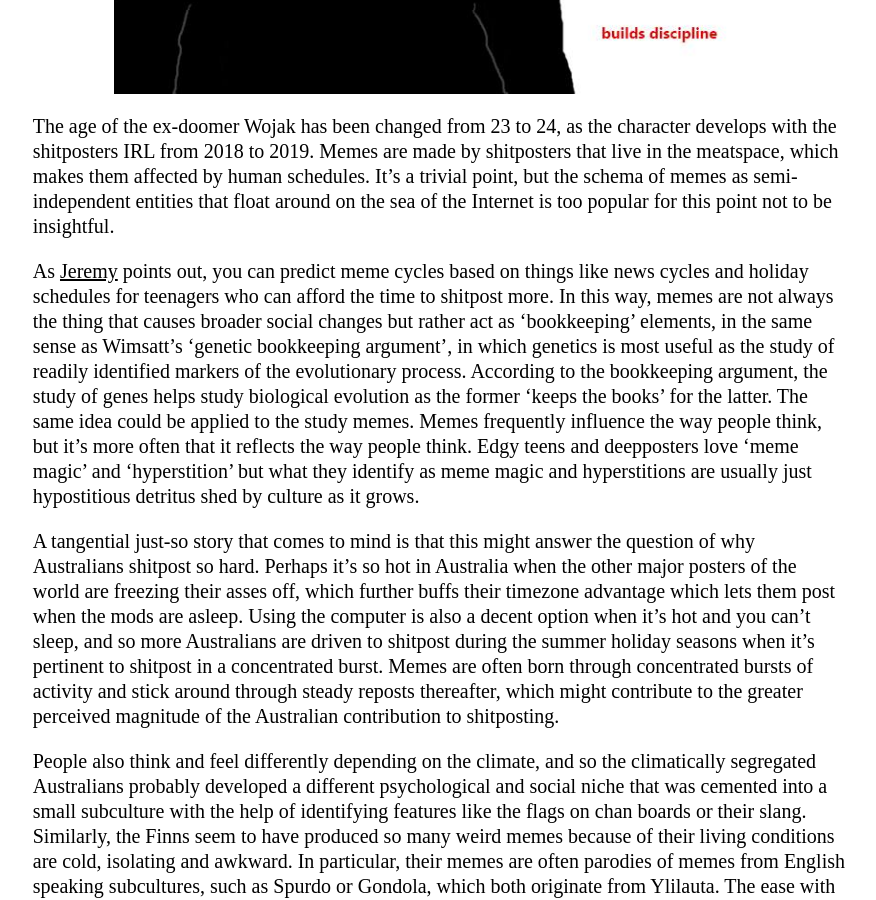
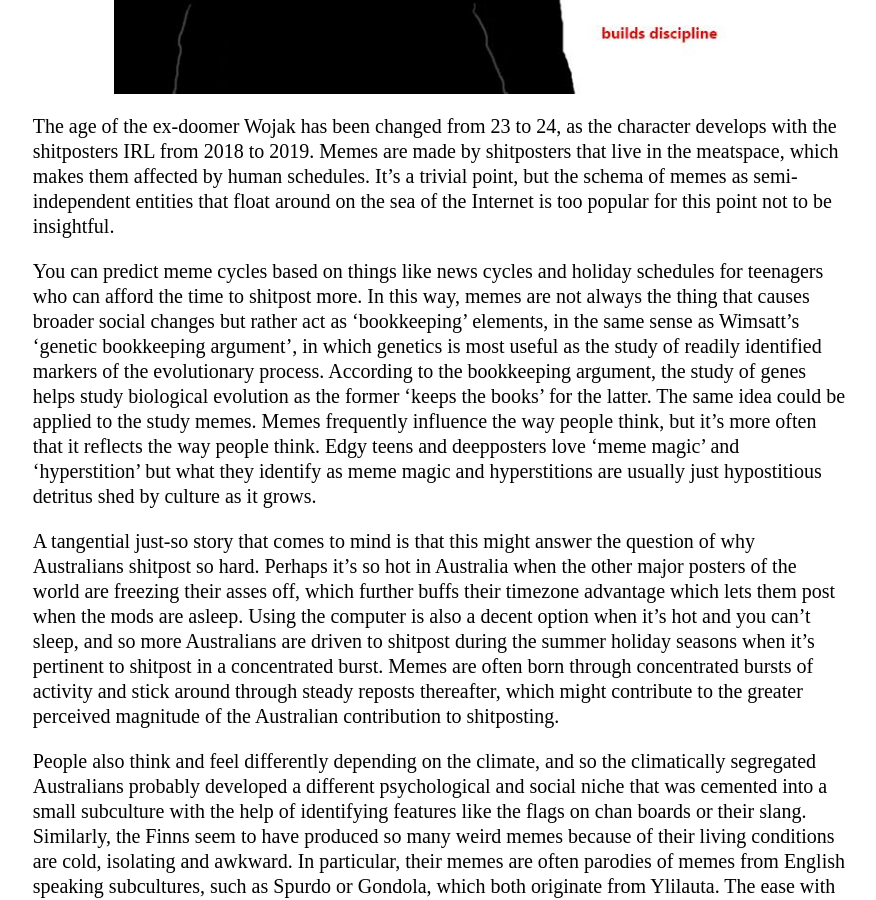
Before and after one commit to FraserThompson/PhilosophersMeme, a Jekyll site: the page built from _posts/2019-01-03-the-new-years-memes.markdown, in a window 1280 px wide and 900 px high, scrolled down 1334 px. Shown: the whole window, without its empty margins (201-1077 px from the left). Built offline with Jekyll 4.4.1, drawn with Linux system fonts in a browser that asks for light colours; nearby versions of some CDN libraries; some web fonts are replaced; library files that are not in the unit come from our copies.

Commit message:
Updated The New Years Memes

```diff
--- a/_posts/2019-01-03-the-new-years-memes.markdown
+++ b/_posts/2019-01-03-the-new-years-memes.markdown
@@ -31,7 +31,7 @@ The new year mood is bringing in new memes, aside from the obvious memes about t
 
 The age of the ex-doomer Wojak has been changed from 23 to 24, as the character develops with the shitposters IRL from 2018 to 2019. Memes are made by shitposters that live in the meatspace, which makes them affected by human schedules. It's a trivial point, but the schema of memes as semi-independent entities that float around on the sea of the Internet is too popular for this point not to be insightful.
 
-As [Jeremy](https://www.facebook.com/horkermon) points out, you can predict meme cycles based on things like news cycles and holiday schedules for teenagers who can afford the time to shitpost more. In this way, memes are not always the thing that causes broader social changes but rather act as 'bookkeeping' elements, in the same sense as Wimsatt's 'genetic bookkeeping argument', in which genetics is most useful as the study of readily identified markers of the evolutionary process. According to the bookkeeping argument, the study of genes helps study biological evolution as the former 'keeps the books' for the latter. The same idea could be applied to the study memes. Memes frequently influence the way people think, but it's more often that it reflects the way people think. Edgy teens and deepposters love 'meme magic' and 'hyperstition' but what they identify as meme magic and hyperstitions are usually just hypostitious detritus shed by culture as it grows.
+You can predict meme cycles based on things like news cycles and holiday schedules for teenagers who can afford the time to shitpost more. In this way, memes are not always the thing that causes broader social changes but rather act as 'bookkeeping' elements, in the same sense as Wimsatt's 'genetic bookkeeping argument', in which genetics is most useful as the study of readily identified markers of the evolutionary process. According to the bookkeeping argument, the study of genes helps study biological evolution as the former 'keeps the books' for the latter. The same idea could be applied to the study memes. Memes frequently influence the way people think, but it's more often that it reflects the way people think. Edgy teens and deepposters love 'meme magic' and 'hyperstition' but what they identify as meme magic and hyperstitions are usually just hypostitious detritus shed by culture as it grows.
 
 A tangential just-so story that comes to mind is that this might answer the question of why Australians shitpost so hard. Perhaps it's so hot in Australia when the other major posters of the world are freezing their asses off, which further buffs their timezone advantage which lets them post when the mods are asleep. Using the computer is also a decent option when it's hot and you can't sleep, and so more Australians are driven to shitpost during the summer holiday seasons when it's pertinent to shitpost in a concentrated burst. Memes are often born through concentrated bursts of activity and stick around through steady reposts thereafter, which might contribute to the greater perceived magnitude of the Australian contribution to shitposting.
 
```
